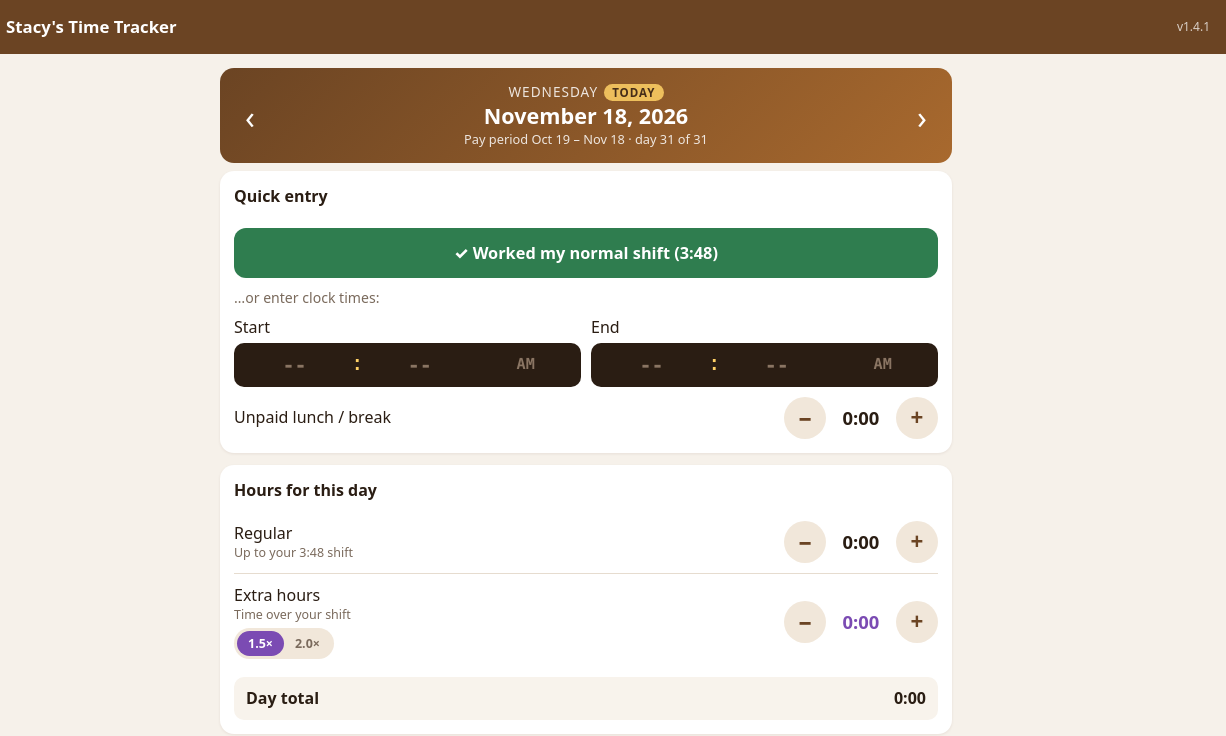
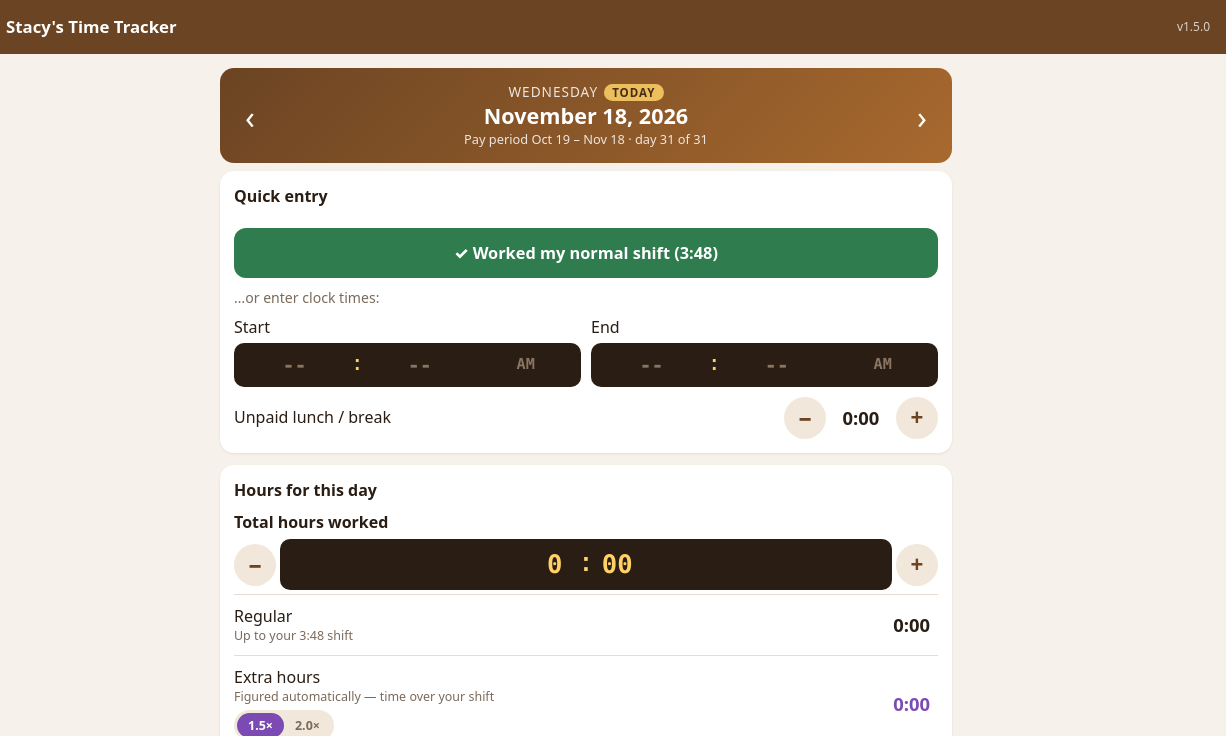
Before and after one commit to RunningTarget11/Time-Tracker, a plain HTML site: page index.html in a window 1280 px wide. Shown: the top 736 px of the page, 54-1280 px from the left. Drawn offline with Linux system fonts and the light colour scheme.

Commit message:
v1.5.0: enter total hours worked; regular/extra split automatically
Co-Authored-By: Claude Opus 5.5 <noreply@anthropic.com>
Claude-Session: https://claude.ai/code/session_013ARu84pPQR8cESEoJ2aGhB

```diff
--- a/index.html
+++ b/index.html
@@ -69,6 +69,12 @@ nav.tabs button.on{color:var(--brand);font-weight:700}
 .dclock select option{color:#000;background:#fff}
 .dclock b{color:#ffd166;font:700 1.25rem monospace}
 .dclock.empty select{color:#8a7563}
+.totrow{margin:6px 0 4px;gap:10px}
+.totrow .dclock{flex:1;margin:0;justify-content:center}
+.totrow .dclock select{flex:0 1 auto;width:auto;font-size:1.6rem;padding:4px 6px}
+.totrow .dclock b{font-size:1.6rem}
+.autoval{min-width:80px;text-align:right;font-weight:800;font-size:1.15rem;font-variant-numeric:tabular-nums;padding-right:8px}
+.autoval.x{color:var(--extra)}
 .row2{display:grid;grid-template-columns:1fr 1fr;gap:10px}
 label.f{display:block;font-size:.82rem;color:var(--muted)}
 label.f input,label.f select,label.f textarea{display:block;width:100%;margin-top:4px;padding:10px;border:1px solid var(--line);border-radius:10px;background:#fffdfa;font-size:1rem;color:var(--ink)}
@@ -228,15 +234,19 @@ table.sheet tfoot td{font-weight:800;background:#f8f3ec;border-top:2px solid #3a
 
     <div class="card">
       <h3>Hours for this day</h3>
+      <div class="lbl" style="font-weight:700">Total hours worked</div>
+      <div class="stepper totrow" data-f="tot"><button data-d="-1" aria-label="Minus 1 minute">−</button>
+        <div class="dclock" id="tTot"><select class="th" aria-label="Hours"></select><b>:</b><select class="tm" aria-label="Minutes"></select></div>
+        <button data-d="1" aria-label="Plus 1 minute">+</button></div>
       <div class="line">
         <div class="lbl">Regular<small id="shiftNote"></small></div>
-        <div class="stepper" data-f="reg"><button data-d="-1">−</button><span class="val"></span><button data-d="1">+</button></div>
+        <div class="autoval" id="vReg"></div>
       </div>
       <div class="line extra">
-        <div class="lbl">Extra hours<small>Time over your shift</small>
+        <div class="lbl">Extra hours<small>Figured automatically — time over your shift</small>
           <div class="seg" id="xcat"><button data-c="ot15">1.5×</button><button data-c="ot20">2.0×</button></div>
         </div>
-        <div class="stepper" data-f="extra"><button data-d="-1">−</button><span class="val"></span><button data-d="1">+</button></div>
+        <div class="autoval x" id="vExtra"></div>
       </div>
       <div class="totalbar"><span>Day total</span><span id="dayTotal">0:00</span></div>
     </div>
@@ -392,7 +402,7 @@ table.sheet tfoot td{font-weight:800;background:#f8f3ec;border-top:2px solid #3a
 
 <script>
 /* ===== Stacy's Time Tracker ===== */
-const APP_VERSION = '1.4.1';   // bump this AND version.json for every release
+const APP_VERSION = '1.5.0';   // bump this AND version.json for every release
 
 const $ = s => document.querySelector(s);
 const $$ = s => [...document.querySelectorAll(s)];
@@ -477,7 +487,10 @@ function renderToday(){
   paintNumbers();
 }
 function paintNumbers(){
-  $$('#v-today .stepper').forEach(s => s.querySelector('.val').textContent = fmtH(draft[s.dataset.f]));
+  $$('#v-today .stepper .val').forEach(v => v.textContent = fmtH(draft[v.parentNode.dataset.f]));
+  const tot = draft.reg + draft.extra;
+  $('#tTot .th').value = String(Math.min(24, Math.floor(tot / 60))); $('#tTot .tm').value = String(tot % 60);
+  $('#vReg').textContent = fmtH(draft.reg); $('#vExtra').textContent = fmtH(draft.extra);
   $$('#xcat button').forEach(b => b.classList.toggle('on', b.dataset.c === draft.extraCat));
   $('#dayTotal').textContent = fmtH(draft.reg + draft.extra);
   const need = draft.extra > 0 && !draft.note.trim();
@@ -497,17 +510,19 @@ function fromTimes(){
   if(!draft.start || !draft.end) return;
   const [sh, sm] = draft.start.split(':').map(Number), [eh, em] = draft.end.split(':').map(Number);
   let mins = (eh*60 + em) - (sh*60 + sm); if(mins < 0) mins += 1440; // overnight shift
-  const worked = Math.max(0, mins - draft.brk);
-  draft.reg = Math.min(worked, profile.shiftMin);
-  draft.extra = Math.max(0, worked - profile.shiftMin);
+  setTotal(mins - draft.brk);
+}
+/* total hours worked → first part is Regular (up to the shift), the rest is Extra */
+function setTotal(m){
+  m = Math.max(0, Math.min(1440, Math.round(m)));
+  draft.reg = Math.min(m, profile.shiftMin);
+  draft.extra = Math.max(0, m - profile.shiftMin);
   changed();
 }
 function step(f, d){
   if(f === 'brk'){ draft.brk = Math.max(0, draft.brk + d); fromTimes(); changed(); return; }
-  if(f === 'reg'){
-    if(d > 0 && draft.reg >= profile.shiftMin){ draft.extra += d; if(!draft._t){ toast('Over your shift — added to Extra hours'); draft._t = 1; } }
-    else draft.reg = Math.max(0, Math.min(profile.shiftMin, draft.reg + d));
-  } else draft[f] = Math.max(0, Math.min(1440, draft[f] + d));
+  if(f === 'tot'){ draft.start = draft.end = ''; setClock('#tStart', ''); setClock('#tEnd', ''); return setTotal(draft.reg + draft.extra + d); }
+  draft[f] = Math.max(0, Math.min(1440, draft[f] + d));
   changed();
 }
 $$('#v-today .stepper button').forEach(b => {
@@ -516,6 +531,9 @@ $$('#v-today .stepper button').forEach(b => {
   b.addEventListener('pointerdown', e => { e.preventDefault(); step(f, d); let n = 0; t1 = setTimeout(() => t2 = setInterval(() => { n++; step(f, d * (n > 30 ? 10 : n > 12 ? 5 : 1)); }, 110), 450); });
   ['pointerup','pointerleave','pointercancel'].forEach(ev => b.addEventListener(ev, stop));
 });
+$('#tTot .th').innerHTML = Array.from({length:25}, (_, i) => `<option value="${i}">${i}</option>`).join('');
+$('#tTot .tm').innerHTML = Array.from({length:60}, (_, i) => `<option value="${i}">${pad(i)}</option>`).join('');
+$$('#tTot select').forEach(x => x.onchange = () => { draft.start = draft.end = ''; setClock('#tStart', ''); setClock('#tEnd', ''); setTotal(+$('#tTot .th').value * 60 + +$('#tTot .tm').value); });
 $$('#xcat button').forEach(b => b.onclick = () => { draft.extraCat = b.dataset.c; changed(); });
 /* digital clock pickers: hour : minute (6-min steps) AM/PM, value stored as 24h "HH:MM" */
 function buildClock(sel, onSet){
--- a/version.json
+++ b/version.json
@@ -1,7 +1,15 @@
 {
-  "version": "1.4.1",
+  "version": "1.5.0",
   "date": "2026-11-17",
   "releases": [
+    {
+      "version": "1.5.0",
+      "date": "Nov 17, 2026",
+      "notes": [
+        "Enter Total hours worked for the day; Regular and Extra hours are filled in automatically",
+        "Anything over the 3:48 shift goes to Extra hours"
+      ]
+    },
     {
       "version": "1.4.1",
       "date": "Nov 17, 2026",
```
